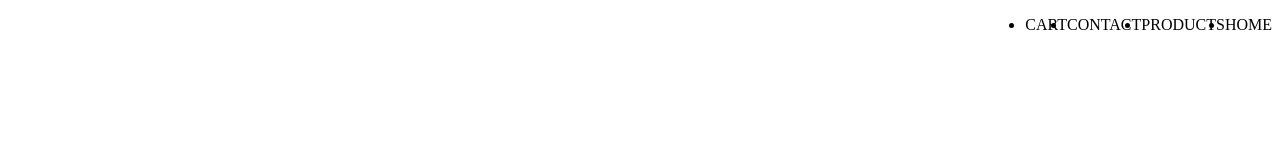
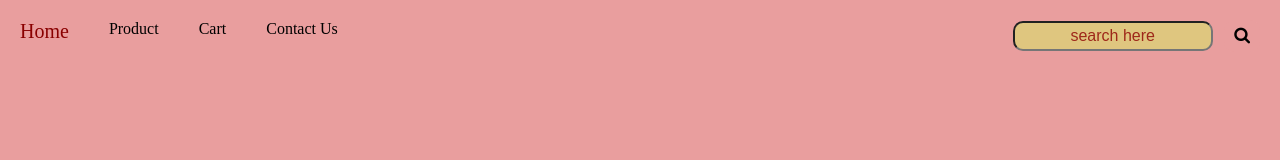
Before and after one commit to GHOSTIEx9/coding, a plain HTML site: page index.html in a window 1280 px wide. Drawn offline with Linux system fonts and the light colour scheme; a web font is replaced by a local one.

Commit message:
last work

```diff
--- a/index.html
+++ b/index.html
@@ -1,18 +1,36 @@
 <!DOCTYPE html>
 <html lang="en">
   <head>
-    <meta charset="UTF-8">
-    <meta name="viewport" content="width=device-width, initial-scale=1.0">
-    <link rel="stylesheet" href="style.css">
+    <meta charset="UTF-8" />
+    <meta name="viewport" content="width=device-width, initial-scale=1.0" />
+    <link rel="stylesheet" href="style.css" />
+    <link
+      rel="stylesheet"
+      href="https://cdnjs.cloudflare.com/ajax/libs/font-awesome/4.7.0/css/font-awesome.min.css"
+    />
+    <link rel="preconnect" href="https://fonts.googleapis.com" />
+    <link rel="preconnect" href="https://fonts.gstatic.com" crossorigin />
+    <link
+      href="https://fonts.googleapis.com/css2?family=Poppins&family=Protest+Revolution&display=swap"
+      rel="stylesheet"
+    />
     <title>earbuds</title>
   </head>
   <body>
-    <nav>
+    <nav class="navbar">
       <ul>
-            <li>HOME</li>
-            <li>PRODUCTS</li>
-            <li>CONTACT</li>
-            <li>CART</li>
+        <li><a href="#">Home</a></li>
+        <li><a href="#">Product</a></li>
+        <li><a href="#">Cart</a></li>
+        <li><a href="#">Contact Us</a></li>
+        <div class="searchbar">
+          <form action="/.php">
+            <input type="text" placeholder="search here" name="search" />
+            <button type="submit">
+              <i class="fa fa-search" aria-hidden="true"></i>
+            </button>
+          </form>
+        </div>
       </ul>
     </nav>
   </body>
--- a/style.css
+++ b/style.css
@@ -1,5 +1,68 @@
-nav ul li {
+@import url('https://fonts.googleapis.com/css2?family=Poppins&family=Protest+Revolution&display=swap');
+
+*{
+    margin: 0;
+    padding: 0;
+    box-sizing: border-box;
+    font-size: 62.5%;
+    background-color: rgb(233, 158, 158);
+
+}
+
+.navbar ul {
+
+    list-style-type:none;
+
+}
+
+.navbar ul li a {
+
+    float: left;
+    color: black;
+    padding: 2rem;
+    font-size: 1.6rem;
     text-decoration: none;
 
+}
+
+.navbar ul li a:hover{
+
+    color: rgb(138, 0, 0);
+    font-size: 2rem;
+    cursor: pointer;
+}
+
+.searchbar {
+
     float: right;
+    padding-top: 1.6rem;
 }
+
+.searchbar form input {
+
+    width: 20rem;
+    height: 3rem;
+    margin-top: .5rem;
+    border-radius: 1rem;
+    outline: none;
+    border: 1;
+    text-align: center;
+    font-size: 1.6rem;
+    background-color: rgb(223, 198, 127);
+}
+
+.searchbar form button {
+
+    padding: .6rem 1rem;
+    font-size: 1.7rem;
+    border-radius: 1rem;
+    outline: none;
+    border: none;
+    margin-left: 1rem;
+    margin-right: 2rem;
+}
+
+::placeholder {
+    color: rgb(142, 0, 0);
+    opacity: 0.8;
+}
```
Lines whose indentation alone changed are shown as unchanged.
